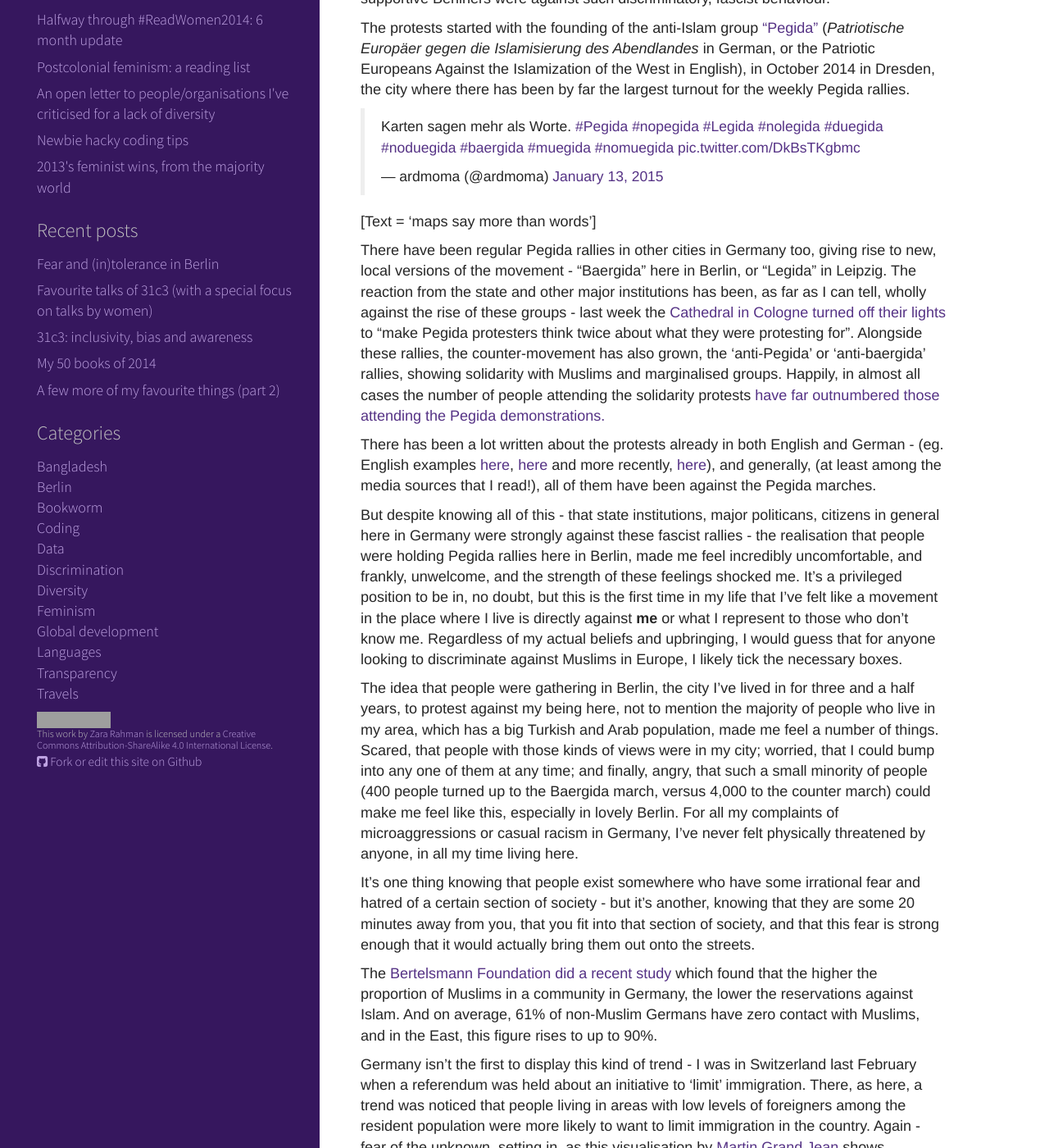
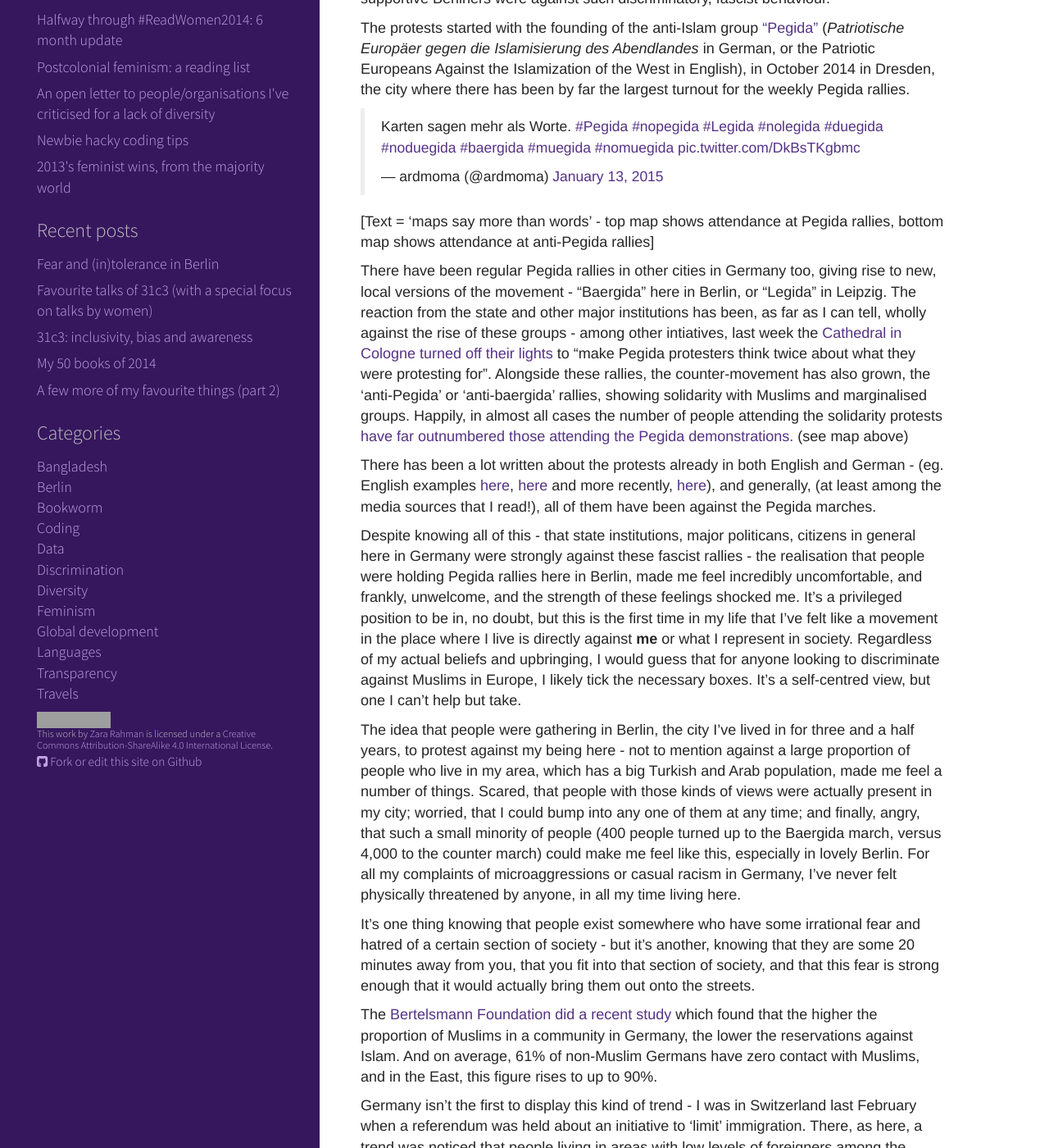
Before and after one commit to zararah/zararah.net, a Jekyll site: the page built from _posts/2015/2015-01-18-fear-tolerance-berlin.md, in a window 1280 px wide and 1400 px high, scrolled down 260 px. Shown: the whole window at 82% size. Built offline with Jekyll 4.4.1, drawn with Linux system fonts in a browser that asks for light colours; Markdown is read by kramdown in place of the engine named in the settings; comment, search, counter and statistics services are not loaded; some of the changed text lies outside the part shown; grey boxes are pictures that could not be loaded.

Commit message:
Correct typos in last post

```diff
--- a/_posts/2015/2015-01-18-fear-tolerance-berlin.md
+++ b/_posts/2015/2015-01-18-fear-tolerance-berlin.md
@@ -16,15 +16,15 @@
 
 <blockquote class="twitter-tweet" data-partner="tweetdeck"><p>Karten sagen mehr als Worte. <a href="https://twitter.com/hashtag/Pegida?src=hash">#Pegida</a> <a href="https://twitter.com/hashtag/nopegida?src=hash">#nopegida</a> <a href="https://twitter.com/hashtag/Legida?src=hash">#Legida</a> <a href="https://twitter.com/hashtag/nolegida?src=hash">#nolegida</a> <a href="https://twitter.com/hashtag/duegida?src=hash">#duegida</a> <a href="https://twitter.com/hashtag/noduegida?src=hash">#noduegida</a> <a href="https://twitter.com/hashtag/baergida?src=hash">#baergida</a> <a href="https://twitter.com/hashtag/muegida?src=hash">#muegida</a> <a href="https://twitter.com/hashtag/nomuegida?src=hash">#nomuegida</a> <a href="http://t.co/DkBsTKgbmc">pic.twitter.com/DkBsTKgbmc</a></p>&mdash; ardmoma (@ardmoma) <a href="https://twitter.com/ardmoma/status/554891222175989760">January 13, 2015</a></blockquote>
 
-[Text = 'maps say more than words']
+[Text = 'maps say more than words' - top map shows attendance at Pegida rallies, bottom map shows attendance at anti-Pegida rallies]
 
-There have been regular Pegida rallies in other cities in Germany too, giving rise to new, local versions of the movement - "Baergida" here in Berlin, or "Legida" in Leipzig. The reaction from the state and other major institutions has been, as far as I can tell, wholly against the rise of these groups - last week the [Cathedral in Cologne turned off their lights](http://www.independent.co.uk/news/world/europe/germany-antiislam-protests-biggest-pegida-march-ever-in-dresden-as-rest-of-germany-shows-disgust-9959301.html) to "make Pegida protesters think twice about what they were protesting for". Alongside these rallies, the counter-movement has also grown, the 'anti-Pegida' or 'anti-baergida' rallies, showing solidarity with Muslims and marginalised groups. Happily, in almost all cases the number of people attending the solidarity protests [have far outnumbered those attending the Pegida demonstrations.](http://www.thelocal.de/20150113/100000-march-against-pegida)
+There have been regular Pegida rallies in other cities in Germany too, giving rise to new, local versions of the movement - "Baergida" here in Berlin, or "Legida" in Leipzig. The reaction from the state and other major institutions has been, as far as I can tell, wholly against the rise of these groups - among other intiatives, last week the [Cathedral in Cologne turned off their lights](http://www.independent.co.uk/news/world/europe/germany-antiislam-protests-biggest-pegida-march-ever-in-dresden-as-rest-of-germany-shows-disgust-9959301.html) to "make Pegida protesters think twice about what they were protesting for". Alongside these rallies, the counter-movement has also grown, the 'anti-Pegida' or 'anti-baergida' rallies, showing solidarity with Muslims and marginalised groups. Happily, in almost all cases the number of people attending the solidarity protests [have far outnumbered those attending the Pegida demonstrations.](http://www.thelocal.de/20150113/100000-march-against-pegida) (see map above)
 
 There has been a lot written about the protests already in both English and German - (eg. English examples [here](http://www.thelocal.de/20150113/100000-march-against-pegida), [here](http://www.theguardian.com/world/2015/jan/05/germans-march-oppose-pegida-far-right-racism-tolerance) and more recently, [here](http://www.telegraph.co.uk/news/worldnews/europe/germany/angela-merkel/11343088/Angela-Merkel-joins-Muslim-rally-against-German-anti-Islamisation-protests.html)), and generally, (at least among the media sources that I read!), all of them have been against the Pegida marches.
 
-But despite knowing all of this - that state institutions, major politicans, citizens in general here in Germany were strongly against these fascist rallies - the realisation that people were holding Pegida rallies here in Berlin, made me feel incredibly uncomfortable, and frankly, unwelcome, and the strength of these feelings shocked me. It's a privileged position to be in, no doubt, but this is the first time in my life that I've felt like a movement in the place where I live is directly against **me** or what I represent to those who don't know me. Regardless of my actual beliefs and upbringing, I would guess that for anyone looking to discriminate against Muslims in Europe, I likely tick the necessary boxes.
+Despite knowing all of this - that state institutions, major politicans, citizens in general here in Germany were strongly against these fascist rallies - the realisation that people were holding Pegida rallies here in Berlin, made me feel incredibly uncomfortable, and frankly, unwelcome, and the strength of these feelings shocked me. It's a privileged position to be in, no doubt, but this is the first time in my life that I've felt like a movement in the place where I live is directly against **me** or what I represent in society. Regardless of my actual beliefs and upbringing, I would guess that for anyone looking to discriminate against Muslims in Europe, I likely tick the necessary boxes. It's a self-centred view, but one I can't help but take.
 
-The idea that people were gathering in Berlin, the city I've lived in for three and a half years, to protest against my being here, not to mention the majority of people who live in my area, which has a big Turkish and Arab population, made me feel a number of things. Scared, that people with those kinds of views were in my city; worried, that I could bump into any one of them at any time; and finally, angry, that such a small minority of people (400 people turned up to the Baergida march, versus 4,000 to the counter march) could make me feel like this, especially in lovely Berlin. For all my complaints of microaggressions or casual racism in Germany, I've never felt physically threatened by anyone, in all my time living here.
+The idea that people were gathering in Berlin, the city I've lived in for three and a half years, to protest against my being here - not to mention against a large proportion of people who live in my area, which has a big Turkish and Arab population, made me feel a number of things. Scared, that people with those kinds of views were actually present in my city; worried, that I could bump into any one of them at any time; and finally, angry, that such a small minority of people (400 people turned up to the Baergida march, versus 4,000 to the counter march) could make me feel like this, especially in lovely Berlin. For all my complaints of microaggressions or casual racism in Germany, I've never felt physically threatened by anyone, in all my time living here.
 
 It's one thing knowing that people exist somewhere who have some irrational fear and hatred of a certain section of society - but it's another, knowing that they are some 20 minutes away from you, that you fit into that section of society, and that this fear is strong enough that it would actually bring them out onto the streets.
 
@@ -36,13 +36,13 @@
 
 But in Berlin, luckily, there are lots of people who don't feel this fear and who also feel strongly enough to come out on to the streets to show solidarity, and in crowds that far, far outnumber those attending the Pegida marches. Today I went to a demo in memory of Khaled Idris Bahray, an Eritrean refugee who [was murdered in Dresden last week.](http://www.theguardian.com/world/2015/jan/15/pegida-dresden-eritrean-refugee-murder-far-right-germany) More people than I had imagined turned up - current estimates are around 1,800 people, and we saw people from all backgrounds. Being among all those people, chanting things like "Say it loud, say it clear - refugees are welcome here!" was incredibly comforting.
 
-Clearly, the people here didn't fear Muslims, or refugees, or people who didn't look quite like them.  The protest was held in Neukölln - people living in this area have no reason to have a "fear of the unknown" which might convert itself into Islamophobia, because there are high numbers of Turkish and Arab immigrants here. As it turns out, the unknown really isn't so bad.
+Clearly, the people here didn't fear Muslims, or refugees, or people who didn't look quite like them.  The protest was held in Neukölln - people living in this area have no reason to have a "fear of the unknown" which might convert itself into Islamophobia, because there are high numbers of Turkish and Arab immigrants here. As it turns out, the unknown really isn't so bad; in the case of Neukölln at least, it's the presence of the immigrant population that has made it such a lovely neighbourhood to live in.
 
 So what can we do to prevent this fear setting in more widely? We could try to ensure that people here in Germany, no matter whether they live in an area with lots of immigration or not, are exposed to others who don't look like them. Less of this:
 
 <blockquote class="twitter-tweet" lang="en"><p>Is this actually the same woman on the front of 6 <a href="https://twitter.com/hashtag/German?src=hash">#German</a> magazines? Or simply <a href="https://twitter.com/hashtag/diversity?src=hash">#diversity</a> at its very worst? <a href="http://t.co/7EW0EgzuHA">pic.twitter.com/7EW0EgzuHA</a></p>&mdash; Zara Rahman (@zararah) <a href="https://twitter.com/zararah/status/387283711278190592">October 7, 2013</a></blockquote>
 <script async src="//platform.twitter.com/widgets.js" charset="utf-8"></script>
 
-...and more diversity among people in the public eye, whether it be women on magazine covers, newsreaders, conference line ups, or people appearing in advertisements. We could all (myself included!) make more of an effort to reach out to marginalised communities where we live, for example through initiatives like [Give Something Back to Berlin](http://givesomethingbacktoberlin.com/) which runs [various collaborations](http://givesomethingbacktoberlin.com/organization/56184) with refugee communities here in Berlin.
+...and more diversity among people in the public eye, whether it be women on magazine covers, newsreaders, conference line ups, or people appearing in advertisements. We could all (myself included) make more of an effort to reach out to marginalised communities where we live, for example through initiatives like [Give Something Back to Berlin](http://givesomethingbacktoberlin.com/) which runs [various collaborations](http://givesomethingbacktoberlin.com/organization/56184) with refugee communities here in Berlin.
 
-We could attend more solidarity marches like the one today, and encourage those around us to do the same. Or, simply, talk to people we know who might not have the same level of exposure to these kinds of topics as us, and try to turn that potential fear into welcome curiousity and willingness to learn more. This isn't something that any of us should be able to ignore; we all enjoy the benefits brought from immigration, whether we come across immigrant communities in everyday life, or not.
+We could attend more solidarity marches like the one today, and encourage those around us to do the same. Or, simply, talk to people we know who might not have the same level of exposure to these kinds of topics as us, and try to turn that potential fear into welcome curiousity and willingness to learn more. This isn't something that any of us should be able to ignore; every single one of us enjoys the benefits that immigration brings.
```
